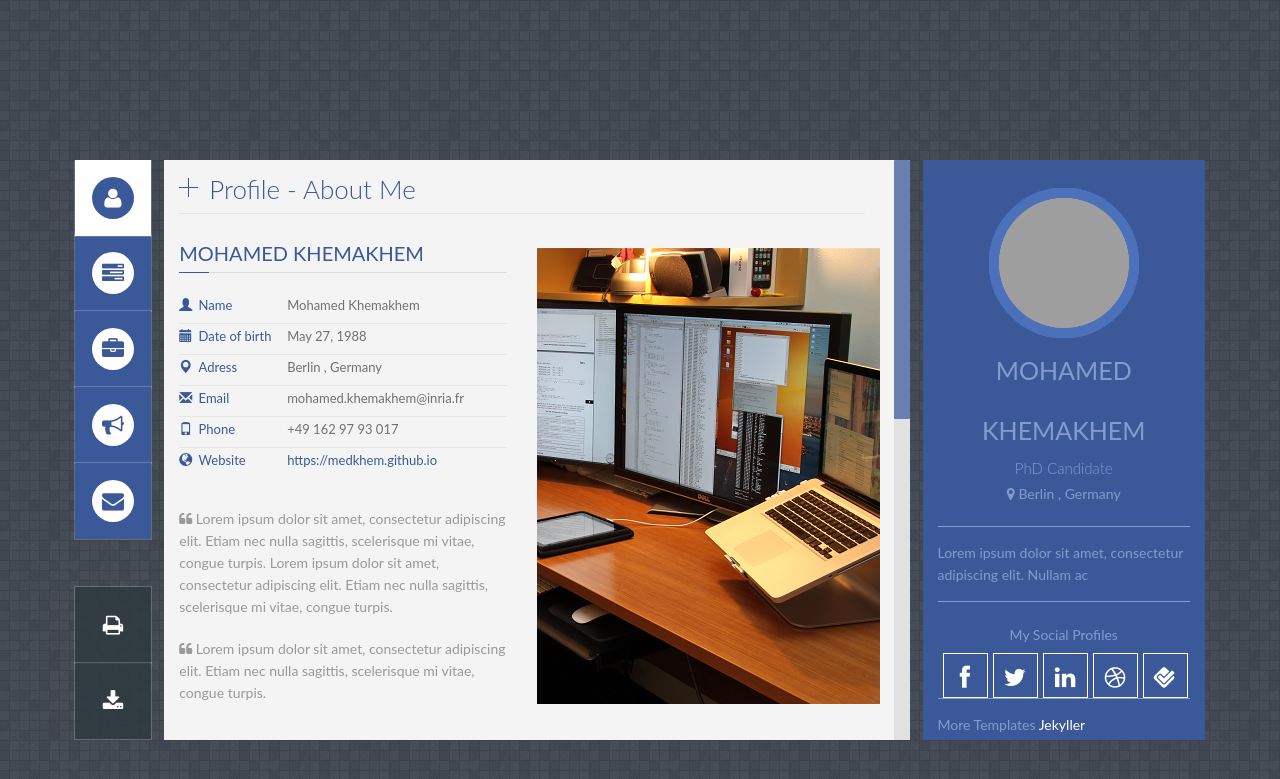
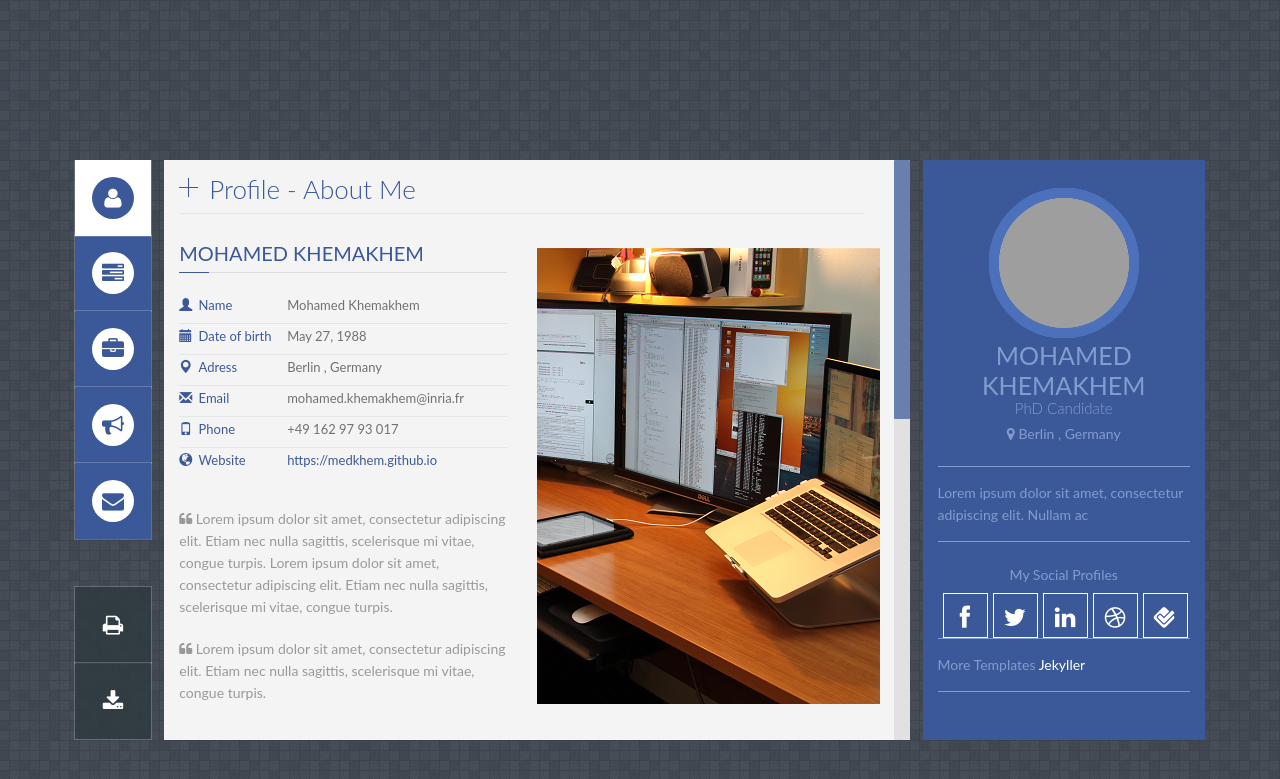
Before and after one commit to MedKhem/medkhem.github.io, a Jekyll site: the page built from index.html, in a window 1280 px wide. Shown: the top 779 px of the page. Built offline with Jekyll 4.4.1, drawn with Linux system fonts in a browser that asks for light colours; some web fonts are replaced; grey boxes are pictures that could not be loaded.

Commit message:
fix layout name

```diff
--- a/assets/css/main.css
+++ b/assets/css/main.css
@@ -1066,7 +1066,7 @@ ul.about {
     }
     .widget-profil h1 {
         font-size: 25px;
-        line-height: 60px;
+        line-height: 30px;
     }
 }
 
@@ -1081,7 +1081,7 @@ ul.about {
 
     .widget-profil h1 {
         font-size: 24px;
-        line-height: 50px;
+        line-height: 30px;
     }
 
 }
```
Also changed, not shown: 1 other file.
